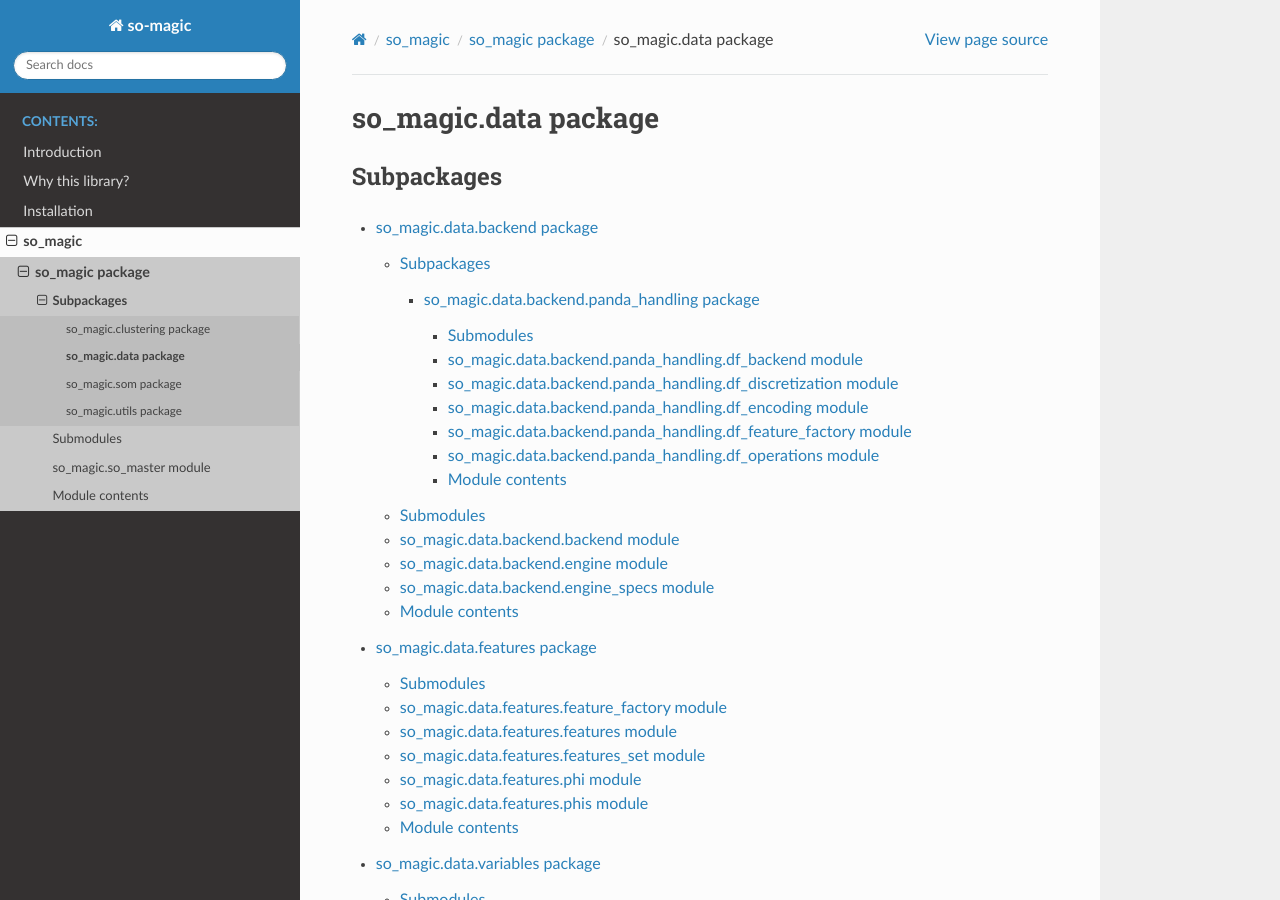
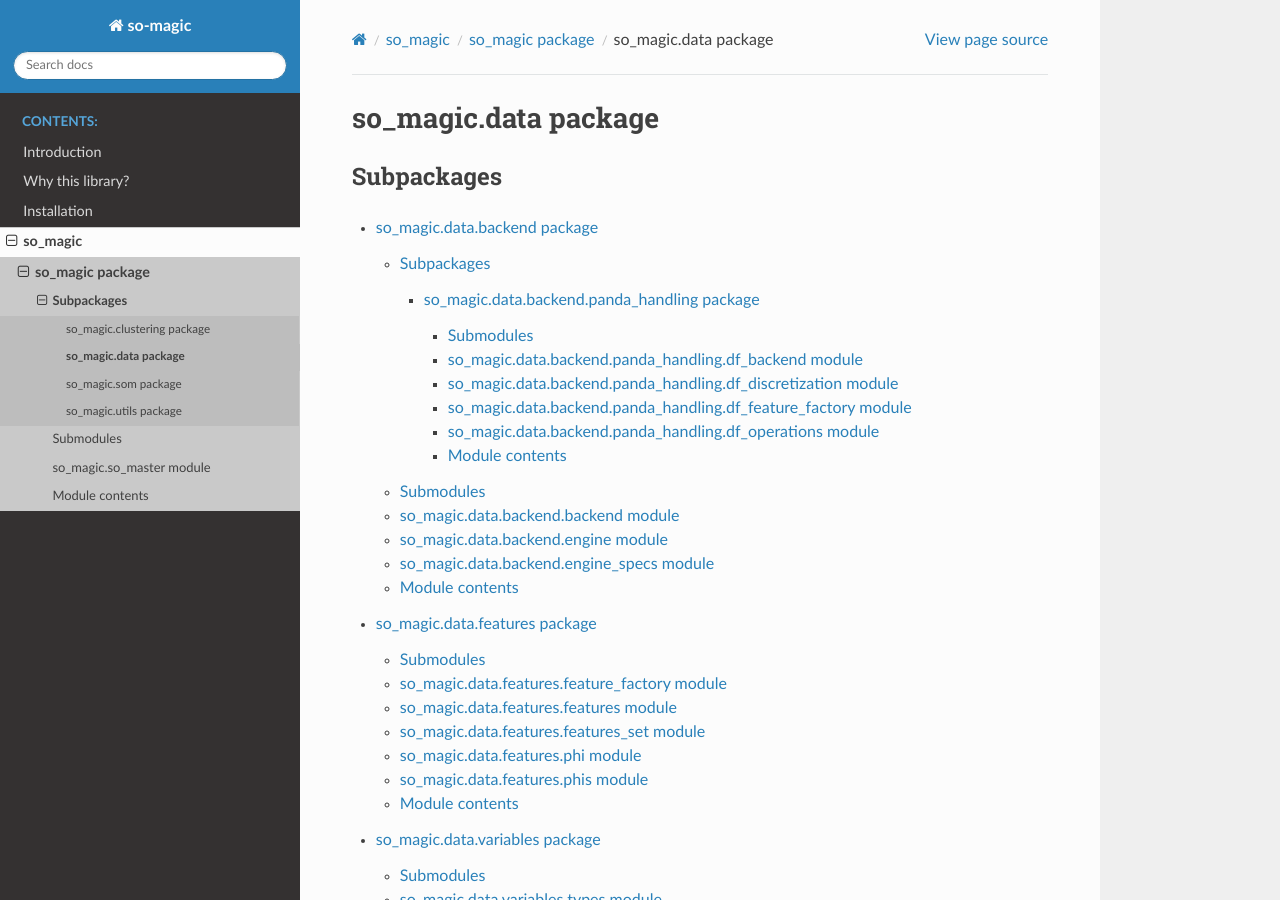
Before and after one commit to boromir674/so-magic, a Sphinx documentation site: the page built from docs/so_magic.data.rst, in a window 1280 px wide and 900 px high. Built offline with Sphinx 7.4.7 and the Read the Docs theme 2.0.0, drawn with Linux system fonts in a browser that asks for light colours; pages that are not in the unit, such as notebooks, are missing from menus.

Commit message:
remove autodoc directive for df_encoding module

```diff
--- a/docs/so_magic.data.backend.panda_handling.rst
+++ b/docs/so_magic.data.backend.panda_handling.rst
@@ -16,14 +16,6 @@ so\_magic.data.backend.panda\_handling.df\_discretization module
 ----------------------------------------------------------------
 
 .. automodule:: so_magic.data.backend.panda_handling.df_discretization
-   :members:
-   :undoc-members:
-   :show-inheritance:
-
-so\_magic.data.backend.panda\_handling.df\_encoding module
-----------------------------------------------------------
-
-.. automodule:: so_magic.data.backend.panda_handling.df_encoding
    :members:
    :undoc-members:
    :show-inheritance:
```
